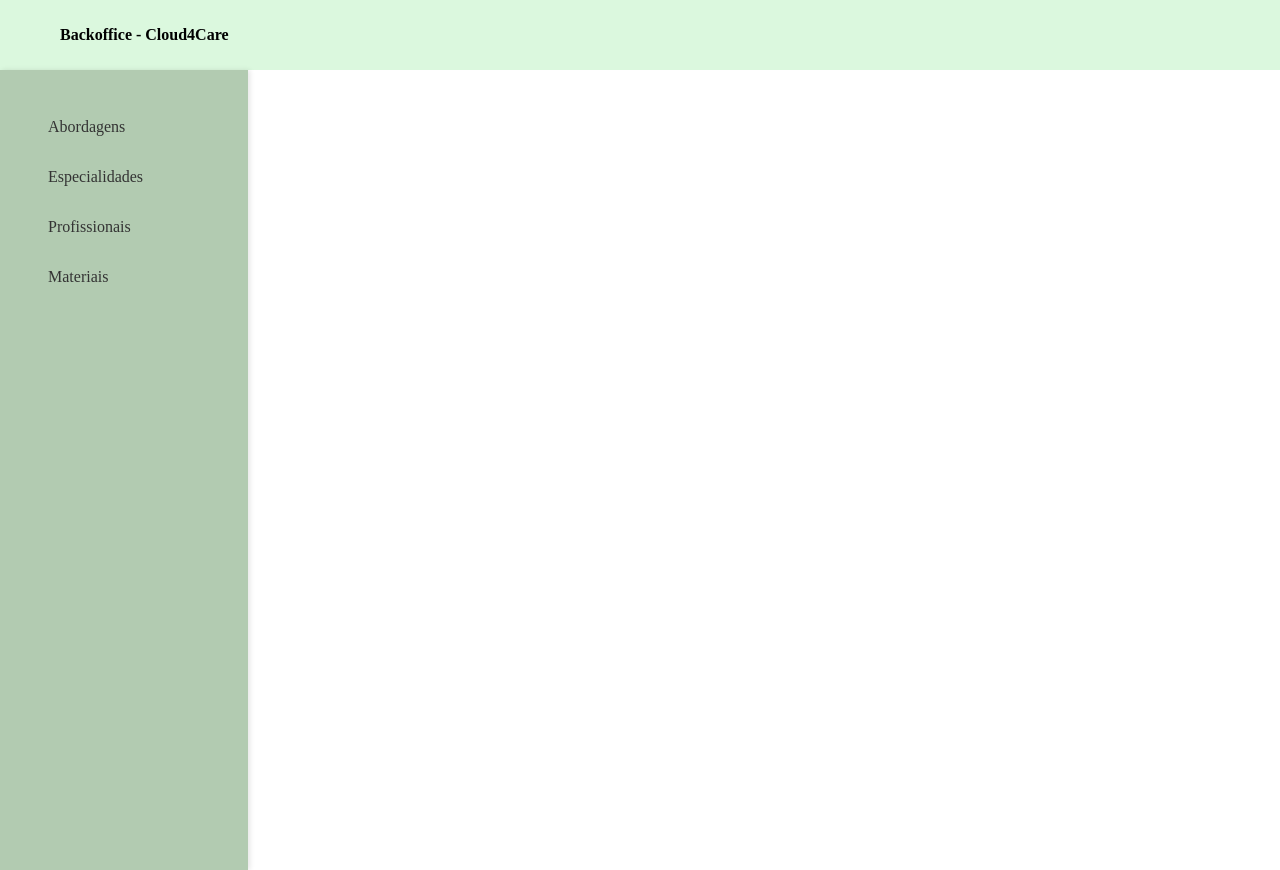
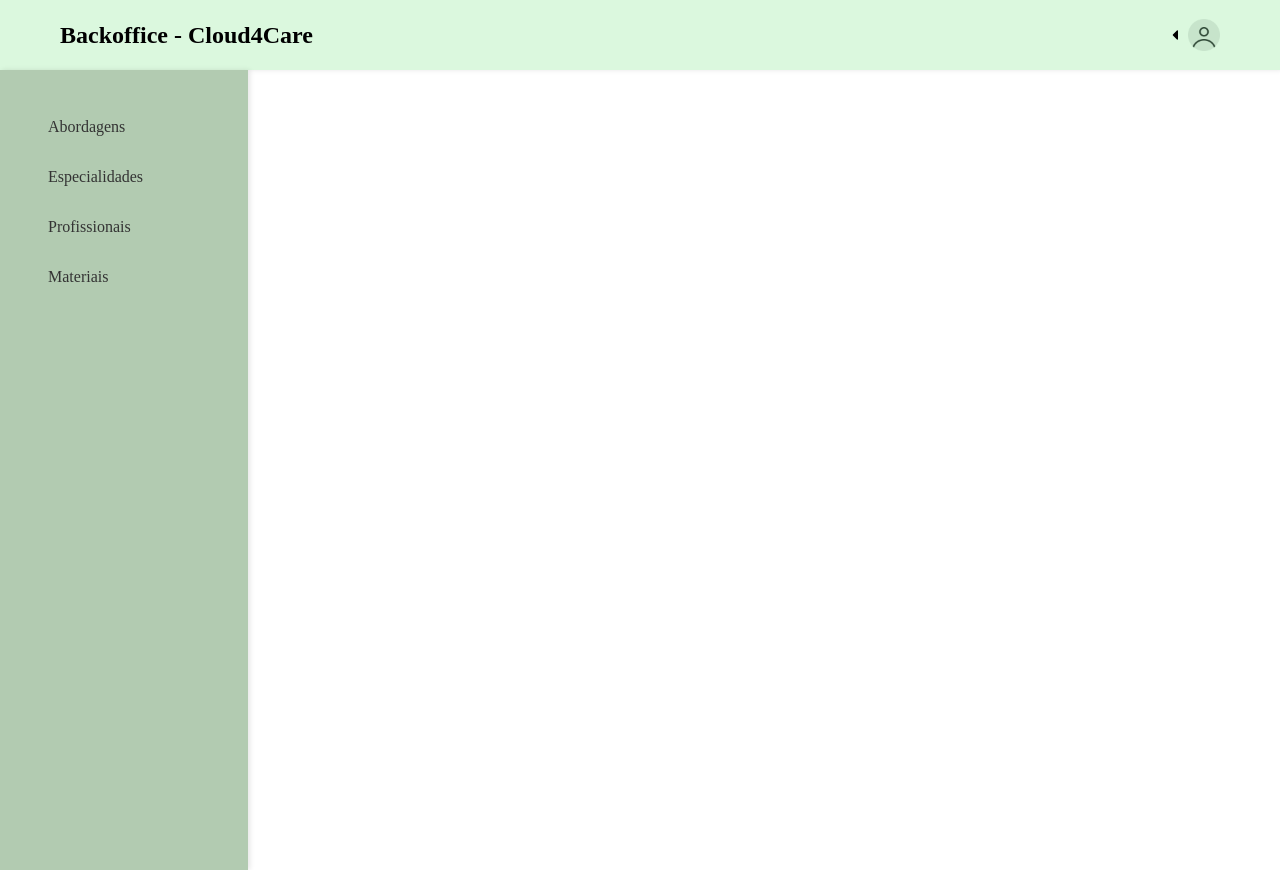
Before and after one commit to guiromao87/app-backoffice, a React (Vite) app: page /home in a window 1280 px wide. Built offline with nearby package versions, Linux system fonts and the light colour scheme; sample sign-in values are in the browser's storage.

Commit message:
header arranged according to design

```diff
--- a/src/components/Header/index.css
+++ b/src/components/Header/index.css
@@ -6,6 +6,7 @@
     align-items: center;
     padding-left: 60px;
     padding-right: 60px;
+    box-shadow: 2px 0 5px rgba(0, 0, 0, 0.1);
     /* column-gap: 3rem; */
 }
 
@@ -23,11 +24,20 @@
     align-items: center;
     column-gap: 3rem;
 }
-/*
-.navegacao {
-    height: 112px;
+
+.user__logged {
     display: flex;
-    justify-content: center;
     align-items: center;
-    column-gap: 3rem;
-} */
+    gap:0.3rem;
+    font-weight: 500;
+    cursor: pointer;
+
+    &.active {
+        background-color: rgba(0, 0, 0, 0.05);
+        padding: 0.8rem 0.2rem;
+    }
+}
+
+.avatar-header {
+    width: 2rem;
+}
--- a/src/components/Header/index.jsx
+++ b/src/components/Header/index.jsx
@@ -1,21 +1,28 @@
+import { useState } from "react";
+import { FaCaretDown, FaCaretLeft } from "react-icons/fa";
+import { RxAvatar } from "react-icons/rx";
+import { Dropdown } from "./Dropdown";
 import './index.css';
 
 const Header = () => {
+    const [openDropdown, setOpenDropdown] = useState(false);
 
     const name = sessionStorage.getItem('name');
 
     return (
         <header>
             <nav className="nav__header">
-                <div className='user__logged'>
-                    <b>Backoffice - Cloud4Care</b>
+                <h1>Backoffice - Cloud4Care</h1>
+
+                <div onClick={() => setOpenDropdown(prev => !prev)}
+                    className={`user__logged ${openDropdown ? 'active' : ''}`}>
+
+                    <p>{name}</p>
+                    {openDropdown ? <FaCaretDown /> : <FaCaretLeft />}
+                    <img src="./assets/avatar.png" alt="avatar icone" className="avatar-header" />
                 </div>
-                <div className='menu'>
 
-                </div>
-                <div className='user__logged'>
-                    <p>{name}</p>
-                </div>
+                {openDropdown && <Dropdown />}
             </nav>
         </header>
     )
```
